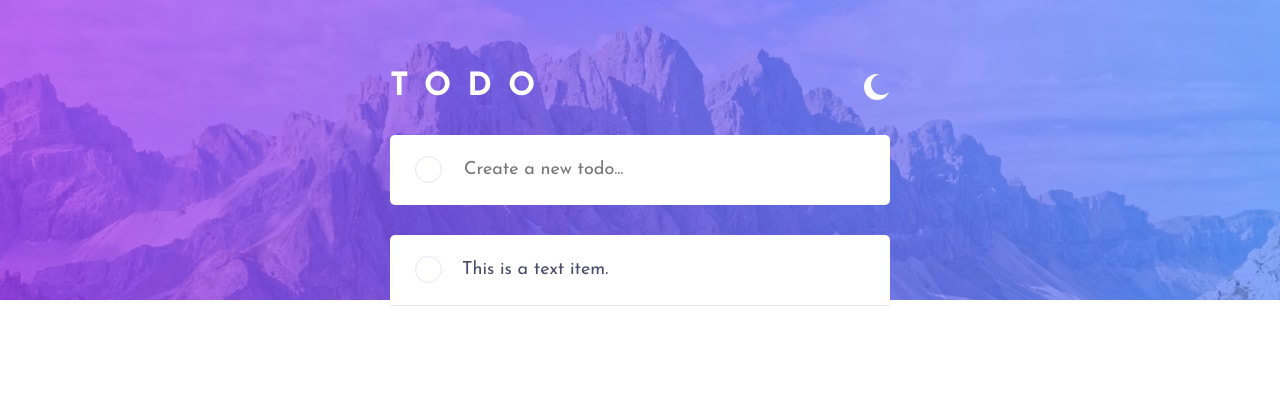
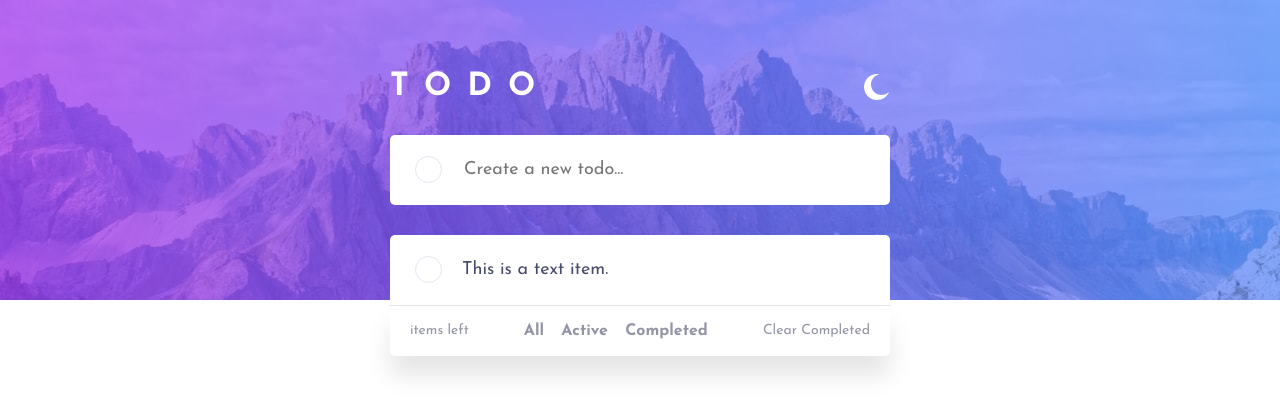
Before and after one commit to chris-base/todo-app-main-fem, a React (Create React App) app: page / in a window 1280 px wide. Shown: the top 414 px of the page. Built offline with nearby package versions, Linux system fonts and the light colour scheme.

Commit message:
started todolist controller layout

```diff
--- a/src/App.js
+++ b/src/App.js
@@ -2,6 +2,7 @@ import "./App.css";
 import NewTodoComponent from "./Components/NewTodoComponent";
 import TitleDarkLightComponent from "./Components/TitleDarkLightComponent";
 import TodoListComponent from "./Components/TodoListComponent";
+import TodoListControllerComponent from "./Components/TodoListControllerComponent";
 
 function App() {
   return (
@@ -14,6 +15,8 @@ function App() {
         <NewTodoComponent />
 
         <TodoListComponent />
+
+        <TodoListControllerComponent />
       </div>
     </div>
   );
--- /dev/null
+++ b/src/Components/TodoListControllerComponent.js
@@ -0,0 +1,25 @@
+import "../Styles/TodoListControllerStyles.css";
+
+const TodoListControllerComponent = () => {
+  return (
+    <div id='listControllerComponent'>
+      <div>
+        <p className='controllerText'>items left</p>
+      </div>
+
+      <div id='controllerViewableContainer'>
+        <p className='controllerViewable'>All</p>
+        <p className='controllerViewable'>Active</p>
+        <p className='controllerViewable'>Completed</p>
+      </div>
+
+      <div>
+        <p className='controllerText' style={{ cursor: "pointer" }}>
+          Clear Completed
+        </p>
+      </div>
+    </div>
+  );
+};
+
+export default TodoListControllerComponent;
--- /dev/null
+++ b/src/Styles/TodoListControllerStyles.css
@@ -0,0 +1,32 @@
+@import url("https://fonts.googleapis.com/css2?family=Josefin+Sans:wght@400;700&display=swap");
+
+#listControllerComponent {
+  display: flex;
+  justify-content: space-between;
+  align-items: center;
+  background-color: white;
+  height: 50px;
+  border-radius: 0 0 5px 5px;
+  box-shadow: 0 20px 25px rgba(0, 0, 0, 0.1);
+  padding: 0 20px;
+}
+
+.controllerText {
+  font-size: 14px;
+  font-family: "Josefin Sans";
+  color: #9394a5;
+}
+
+#controllerViewableContainer {
+  display: flex;
+  justify-content: space-between;
+  width: 40%;
+}
+
+.controllerViewable {
+  font-size: 16px;
+  font-family: "Josefin Sans";
+  color: #9394a5;
+  font-weight: 700;
+  cursor: pointer;
+}
--- a/src/Styles/TodoListStyles.css
+++ b/src/Styles/TodoListStyles.css
@@ -3,6 +3,7 @@
 #todoItemContainer {
   background-color: white;
   margin-top: 10px;
+  margin-bottom: 0;
   height: 70px;
   display: flex;
   align-items: center;
```
